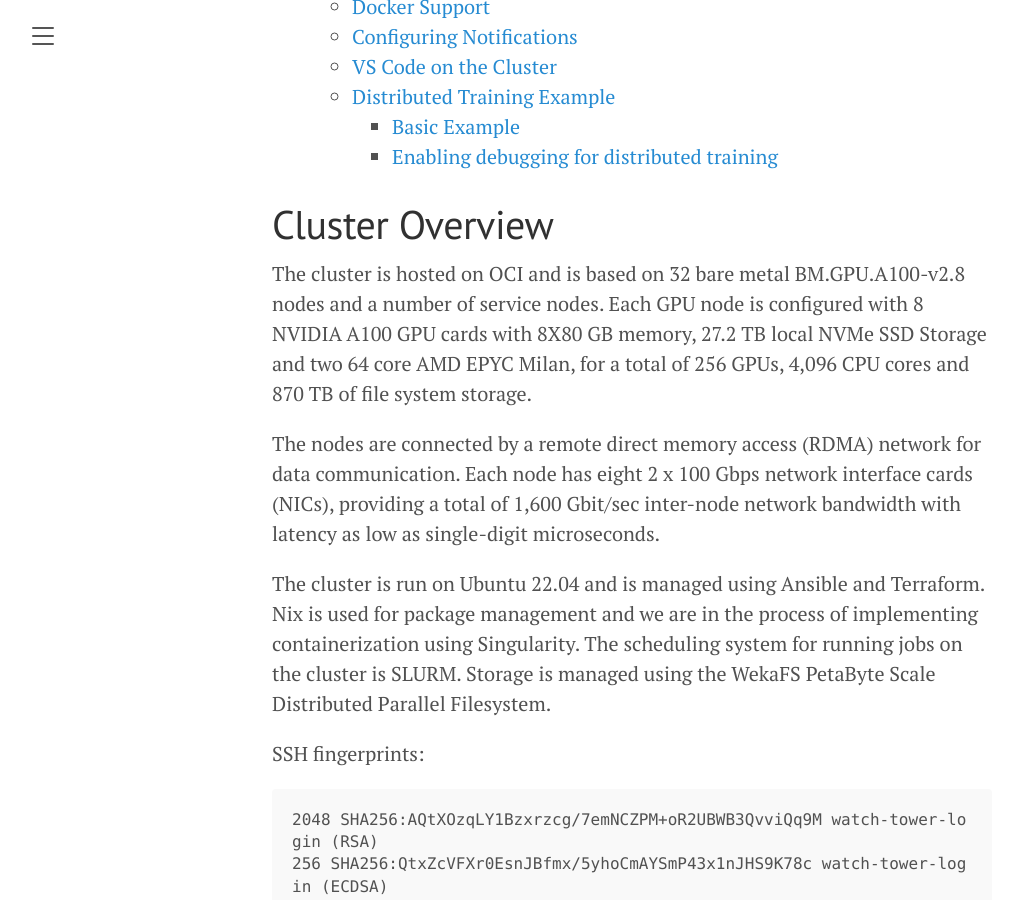
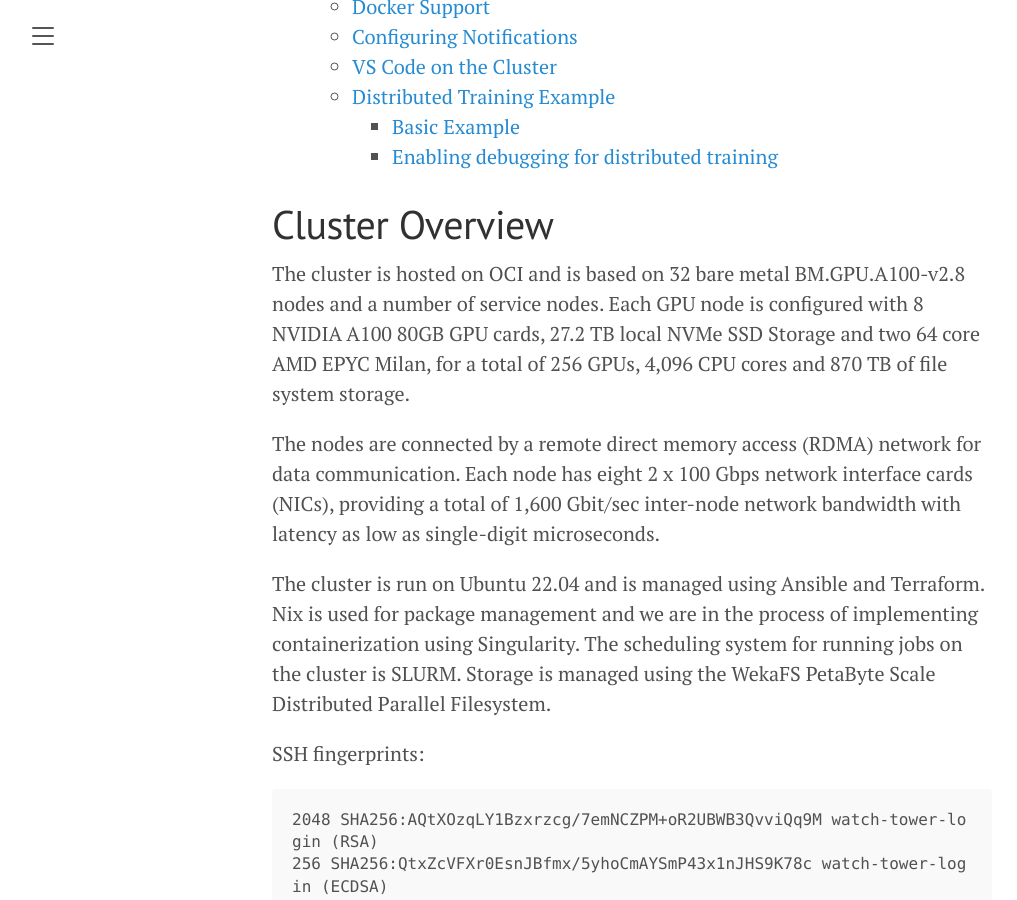
Before and after one commit to centerforaisafety/cluster-docs-old, a Jekyll site: the page built from _posts/2023-05-03-cais-cluster-documentation.md, in a window 1280 px wide and 900 px high, scrolled down 1156 px. Shown: the whole window, without its empty margins (8-1025 px from the left). Built offline with Jekyll 4.4.1, drawn with Linux system fonts in a browser that asks for light colours.

Commit message:
Update 2023-05-03-cais-cluster-documentation.md

```diff
--- a/_posts/2023-05-03-cais-cluster-documentation.md
+++ b/_posts/2023-05-03-cais-cluster-documentation.md
@@ -44,7 +44,7 @@
 
 # Cluster Overview
 
-The cluster is hosted on OCI and is based on 32 bare metal BM.GPU.A100-v2.8 nodes and a number of service nodes. Each GPU node is configured with 8 NVIDIA A100 GPU cards with 8X80 GB memory, 27.2 TB local NVMe SSD Storage and two 64 core AMD EPYC Milan, for a total of 256 GPUs, 4,096 CPU cores and 870 TB of file system storage.
+The cluster is hosted on OCI and is based on 32 bare metal BM.GPU.A100-v2.8 nodes and a number of service nodes. Each GPU node is configured with 8 NVIDIA A100 80GB GPU cards, 27.2 TB local NVMe SSD Storage and two 64 core AMD EPYC Milan, for a total of 256 GPUs, 4,096 CPU cores and 870 TB of file system storage.
 
 The nodes are connected by a remote direct memory access (RDMA) network for data communication. Each node has eight 2 x 100 Gbps network interface cards (NICs), providing a total of 1,600 Gbit/sec inter-node network bandwidth with latency as low as single-digit microseconds.
 
```
